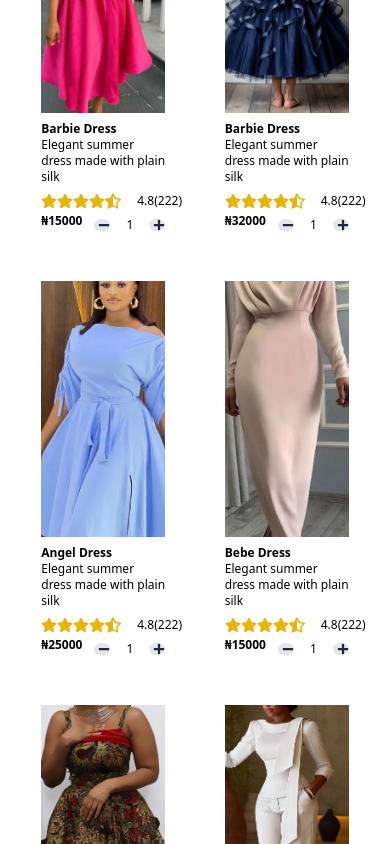
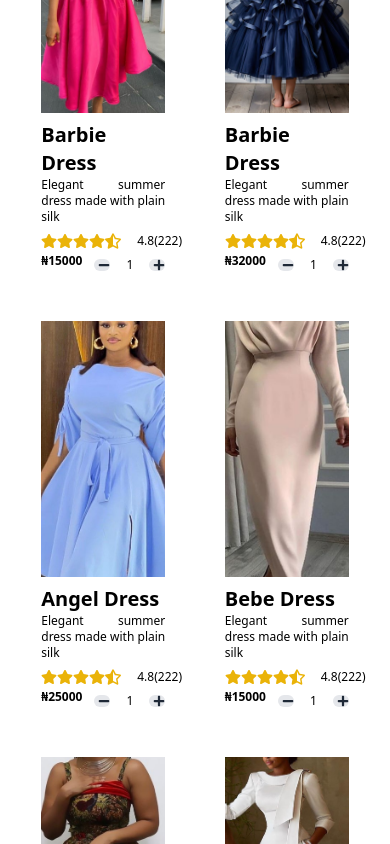
Before and after one commit to Akintomiwa200/shop, a React (Vite) app: page / in a window 390 px wide. Shown: the part 1340-2184 px from the top of the page. Built offline with nearby package versions, Linux system fonts and the light colour scheme.

Commit message:
Update ProductList.jsx

```diff
--- a/src/components/ProductList.jsx
+++ b/src/components/ProductList.jsx
@@ -38,8 +38,8 @@ const ProductList = () => {
       {products.map((product, index) => (
         <div key={product.id} className="p-4 w-[40vw]">
           <img src={product.imageUrl} alt={product.name} className="w-full h-64 object-cover" />
-          <h2 className="text-xs md:text-xl font-bold mt-2">{product.name}</h2>
-          <p className='text-xs lg:xl'>{product.description}</p>
+          <h2 className="text-xl font-bold mt-2 text-justify">{product.name}</h2>
+          <p className='text-xs lg:xl text-justify'>{product.description}</p>
           <div className="flex items-center gap-4 mt-2">
             {renderRating(product.rating)}<span className='gap-2 text-xs'>{product.rating}({product.reviews})</span>
           </div>
```
